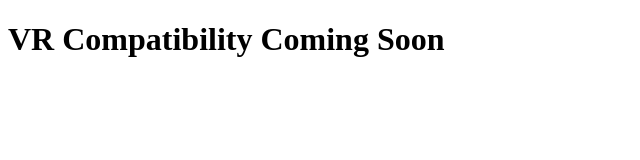
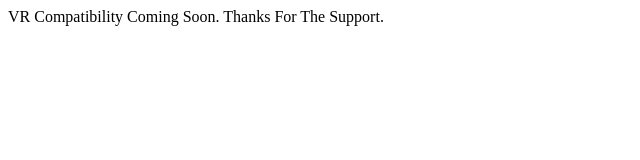
Before and after one commit to CapnCoben/CapnCoben.github.io, a plain HTML site: page index.html in a window 1280 px wide. Shown: the whole page, without its empty margins (0-640 px from the left). Drawn offline with Linux system fonts and the light colour scheme.

Commit message:
Update index.html

```diff
--- a/index.html
+++ b/index.html
@@ -4,8 +4,8 @@
 
 <body>
 
-<h1> VR Compatibility Coming Soon </h1>
+</h1>
 
-</body>
+</body> VR Compatibility Coming Soon. Thanks For The Support. </body>
 
 </html>
```
